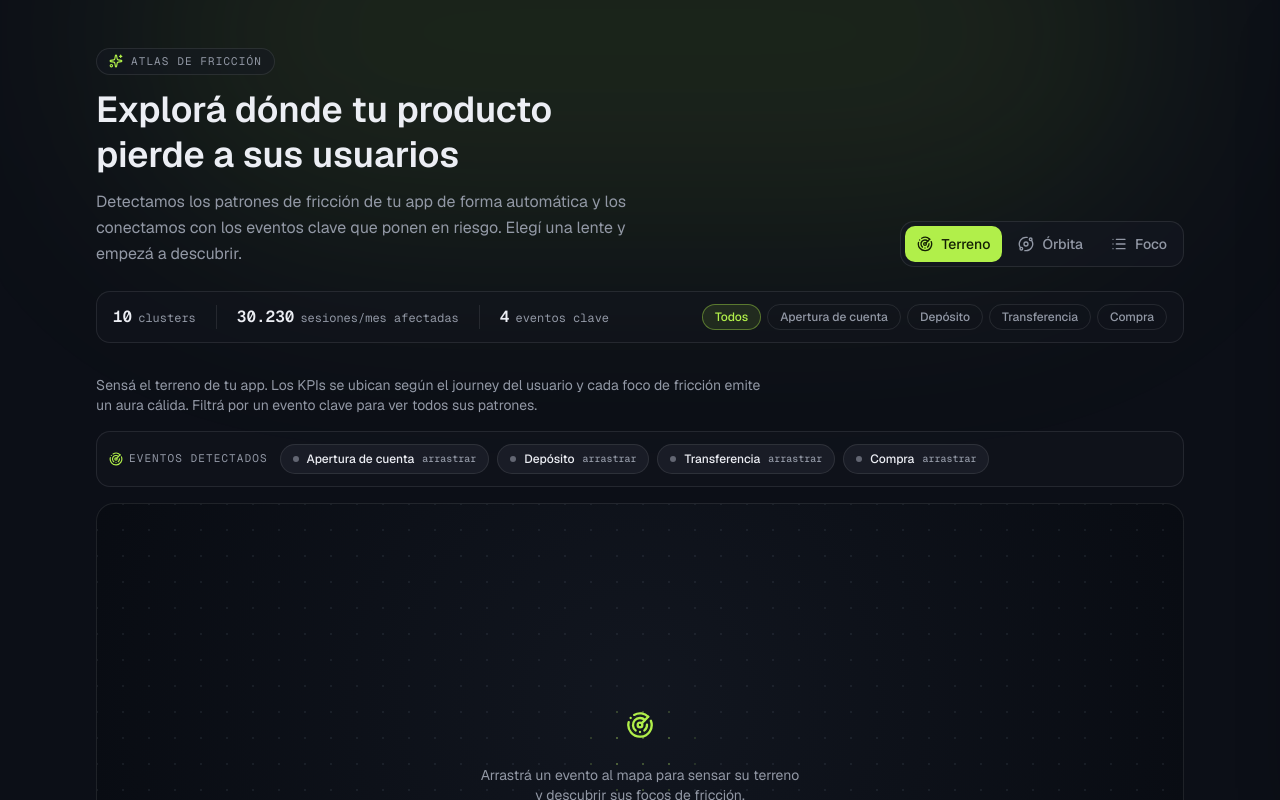
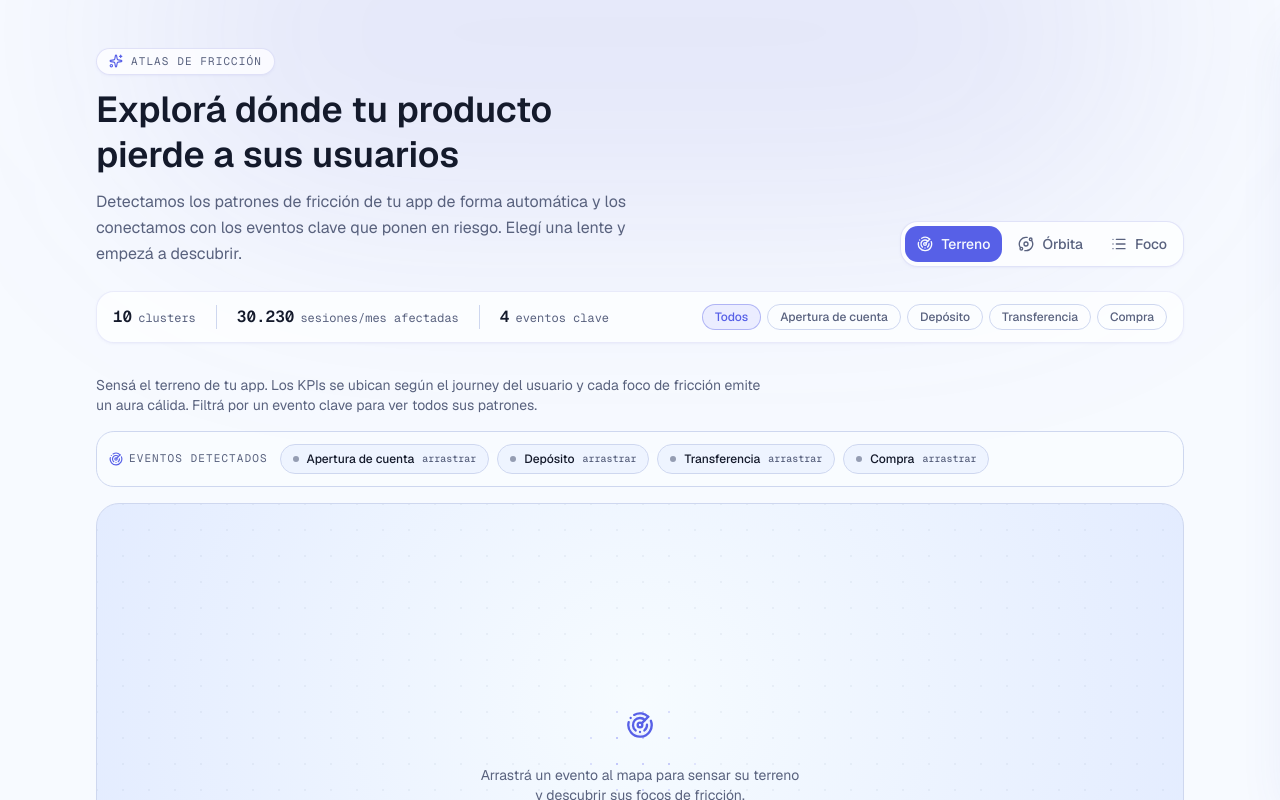
Before and after one commit to maatiasviola/pfi_ui_prueba, a Next.js app: page / in a window 1280 px wide. Shown: the top 800 px of the page. Built offline with nearby package versions, Linux system fonts and the light colour scheme.

Commit message:
feat: update color scheme and theme settings to light mode
Co-authored-by: Mati Viola <49240692+maatiasviola@users.noreply.github.com>

```diff
--- a/app/globals.css
+++ b/app/globals.css
@@ -52,38 +52,41 @@
 
 :root {
   color-scheme: light;
-  --background: oklch(1 0 0);
-  --foreground: oklch(0.145 0 0);
-  --card: oklch(1 0 0);
-  --card-foreground: oklch(0.145 0 0);
+  --background: oklch(0.985 0.012 270);
+  --foreground: oklch(0.22 0.035 270);
+  --card: oklch(0.998 0.004 270);
+  --card-foreground: oklch(0.22 0.035 270);
   --popover: oklch(1 0 0);
-  --popover-foreground: oklch(0.145 0 0);
-  --primary: oklch(0.205 0 0);
-  --primary-foreground: oklch(0.985 0 0);
-  --secondary: oklch(0.97 0 0);
-  --secondary-foreground: oklch(0.205 0 0);
-  --muted: oklch(0.97 0 0);
-  --muted-foreground: oklch(0.556 0 0);
-  --accent: oklch(0.97 0 0);
-  --accent-foreground: oklch(0.205 0 0);
-  --destructive: oklch(0.577 0.245 27.325);
-  --border: oklch(0.922 0 0);
-  --input: oklch(0.922 0 0);
-  --ring: oklch(0.708 0 0);
-  --chart-1: oklch(0.87 0 0);
-  --chart-2: oklch(0.556 0 0);
-  --chart-3: oklch(0.439 0 0);
-  --chart-4: oklch(0.371 0 0);
-  --chart-5: oklch(0.269 0 0);
-  --radius: 0.625rem;
-  --sidebar: oklch(0.985 0 0);
-  --sidebar-foreground: oklch(0.145 0 0);
-  --sidebar-primary: oklch(0.205 0 0);
-  --sidebar-primary-foreground: oklch(0.985 0 0);
-  --sidebar-accent: oklch(0.97 0 0);
-  --sidebar-accent-foreground: oklch(0.205 0 0);
-  --sidebar-border: oklch(0.922 0 0);
-  --sidebar-ring: oklch(0.708 0 0);
+  --popover-foreground: oklch(0.22 0.035 270);
+  --primary: oklch(0.48 0.18 275);
+  --primary-foreground: oklch(0.985 0.012 270);
+  --secondary: oklch(0.95 0.025 270);
+  --secondary-foreground: oklch(0.34 0.1 275);
+  --muted: oklch(0.95 0.018 270);
+  --muted-foreground: oklch(0.5 0.045 270);
+  --accent: oklch(0.93 0.045 275);
+  --accent-foreground: oklch(0.34 0.1 275);
+  --destructive: oklch(0.58 0.2 25);
+  --border: oklch(0.88 0.035 270);
+  --input: oklch(0.88 0.035 270);
+  --ring: oklch(0.58 0.17 275);
+  --signal: oklch(0.56 0.2 275);
+  --signal-foreground: oklch(0.985 0.012 270);
+  --friction: oklch(0.62 0.19 35);
+  --chart-1: oklch(0.56 0.2 275);
+  --chart-2: oklch(0.65 0.16 305);
+  --chart-3: oklch(0.62 0.19 35);
+  --chart-4: oklch(0.58 0.2 25);
+  --chart-5: oklch(0.48 0.1 270);
+  --radius: 0.8rem;
+  --sidebar: oklch(0.975 0.018 270);
+  --sidebar-foreground: oklch(0.22 0.035 270);
+  --sidebar-primary: oklch(0.48 0.18 275);
+  --sidebar-primary-foreground: oklch(0.985 0.012 270);
+  --sidebar-accent: oklch(0.93 0.045 275);
+  --sidebar-accent-foreground: oklch(0.34 0.1 275);
+  --sidebar-border: oklch(0.88 0.035 270);
+  --sidebar-ring: oklch(0.58 0.17 275);
 }
 
 .dark {
--- a/app/layout.tsx
+++ b/app/layout.tsx
@@ -31,8 +31,8 @@ export const metadata: Metadata = {
 }
 
 export const viewport: Viewport = {
-  colorScheme: 'dark',
-  themeColor: '#0d0f16',
+  colorScheme: 'light',
+  themeColor: '#f7f7ff',
 }
 
 export default function RootLayout({
@@ -43,7 +43,7 @@ export default function RootLayout({
   return (
     <html
       lang="es"
-      className={`dark bg-background ${geistSans.variable} ${geistMono.variable}`}
+      className={`light bg-background ${geistSans.variable} ${geistMono.variable}`}
     >
       <body className="antialiased font-sans">
         {children}
--- a/app/page.tsx
+++ b/app/page.tsx
@@ -32,11 +32,11 @@ export default function Page() {
   const totalSessions = clusters.reduce((s, c) => s + c.sessions, 0)
 
   return (
-    <main className="relative min-h-screen w-full overflow-hidden">
+    <main className="relative min-h-screen w-full overflow-hidden bg-background">
       {/* Glow ambiental */}
       <div
         aria-hidden
-        className="pointer-events-none absolute -top-40 left-1/2 h-96 w-[80%] -translate-x-1/2 rounded-full bg-signal/10 blur-[120px]"
+        className="pointer-events-none absolute -top-40 left-1/2 h-96 w-[80%] -translate-x-1/2 rounded-full bg-primary/10 blur-[120px]"
       />
 
       <div className="relative mx-auto flex max-w-6xl flex-col gap-8 px-5 py-8 md:px-8 md:py-12">
@@ -44,7 +44,7 @@ export default function Page() {
         <header className="flex flex-col gap-6 animate-atlas-fade-up">
           <div className="flex flex-wrap items-end justify-between gap-4">
             <div>
-              <div className="mb-3 inline-flex items-center gap-2 rounded-full border border-border bg-card/50 px-3 py-1">
+              <div className="mb-3 inline-flex items-center gap-2 rounded-full border border-primary/15 bg-card/80 shadow-sm shadow-primary/5 px-3 py-1">
                 <Sparkles className="h-3.5 w-3.5 text-signal" />
                 <span className="font-mono text-[11px] uppercase tracking-widest text-muted-foreground">
                   Atlas de Fricción
@@ -64,7 +64,7 @@ export default function Page() {
             <div
               role="tablist"
               aria-label="Modo de exploración"
-              className="flex shrink-0 items-center gap-1 rounded-xl border border-border bg-card/60 p-1 backdrop-blur"
+              className="flex shrink-0 items-center gap-1 rounded-xl border border-primary/15 bg-card/90 p-1 shadow-sm shadow-primary/5 backdrop-blur"
             >
               {views.map((v) => {
                 const Icon = v.icon
@@ -90,7 +90,7 @@ export default function Page() {
           </div>
 
           {/* Resumen + filtros por KPI */}
-          <div className="flex flex-wrap items-center justify-between gap-4 rounded-xl border border-border bg-card/40 px-4 py-3">
+          <div className="flex flex-wrap items-center justify-between gap-4 rounded-xl border border-primary/10 bg-card/75 px-4 py-3 shadow-sm shadow-primary/5">
             <div className="flex items-center gap-5 font-mono text-xs text-muted-foreground">
               <Stat value={String(clusters.length)} label="clusters" />
               <span className="h-6 w-px bg-border" />
--- a/components/cluster-detail.tsx
+++ b/components/cluster-detail.tsx
@@ -52,7 +52,7 @@ export function ClusterDetail({
         role="dialog"
         aria-modal="true"
         aria-label={cluster ? `Detalle de ${cluster.name}` : 'Detalle'}
-        className={`fixed inset-y-0 right-0 z-50 flex w-full max-w-md flex-col overflow-y-auto border-l border-border bg-card shadow-2xl transition-transform duration-400 ease-out ${
+        className={`fixed inset-y-0 right-0 z-50 flex w-full max-w-md flex-col overflow-y-auto border-l border-primary/15 bg-card shadow-2xl shadow-primary/10 transition-transform duration-400 ease-out ${
           open ? 'translate-x-0' : 'translate-x-full'
         }`}
       >
--- a/components/constellation-view.tsx
+++ b/components/constellation-view.tsx
@@ -26,7 +26,7 @@ const SWEEP_SPEED = 560 // px/s con que el barrido revela los clusters
 const AMBIENT_PERIOD = 5.5 // cada cuánto (s) barre el radar ambiente
 const AMBIENT_DUR = 2.4 // duración (s) del barrido ambiente
 
-const SIGNAL_RGB: [number, number, number] = [190, 240, 110] // lima de señal
+const SIGNAL_RGB: [number, number, number] = [99, 102, 241] // indigo de señal
 
 type PlacedCluster = Cluster & { dx: number; dy: number }
 type Placement = {
@@ -462,7 +462,7 @@ export function ConstellationView({
         ref={wrapRef}
         onPointerMove={handleMove}
         onPointerLeave={() => (mouse.current.inside = false)}
-        className={`relative h-[62vh] min-h-[460px] w-full overflow-hidden rounded-2xl border bg-[radial-gradient(circle_at_50%_40%,oklch(0.2_0.02_265),oklch(0.15_0.015_265))] transition-colors ${
+        className={`relative h-[62vh] min-h-[460px] w-full overflow-hidden rounded-2xl border bg-[radial-gradient(circle_at_50%_40%,oklch(0.99_0.02_270),oklch(0.94_0.035_270))] transition-colors ${
           dragging?.overMap ? 'border-signal/50' : 'border-border'
         }`}
       >
--- a/components/list-view.tsx
+++ b/components/list-view.tsx
@@ -21,7 +21,7 @@ export function ListView({
     .sort((a, b) => b.severity - a.severity)
 
   return (
-    <div className="overflow-hidden rounded-2xl border border-border bg-card/40">
+    <div className="overflow-hidden rounded-2xl border border-primary/10 bg-card/80 shadow-sm shadow-primary/5">
       <div className="flex items-center gap-4 border-b border-border px-5 py-3 font-mono text-[11px] uppercase tracking-widest text-muted-foreground">
         <span className="w-6">#</span>
         <span className="flex-1">Cluster de fricción</span>
--- a/components/orbit-view.tsx
+++ b/components/orbit-view.tsx
@@ -98,7 +98,7 @@ function OrbitSystem({
               <span
                 className="block h-full w-full rounded-full transition-transform duration-200 hover:scale-115"
                 style={{
-                  background: `radial-gradient(circle at 35% 30%, ${color}, oklch(0.2 0.02 265) 130%)`,
+                  background: `radial-gradient(circle at 35% 30%, ${color}, oklch(0.78 0.06 270) 130%)`,
                   boxShadow: `0 0 ${isHover ? 22 : 10}px ${color}`,
                 }}
               />
```
